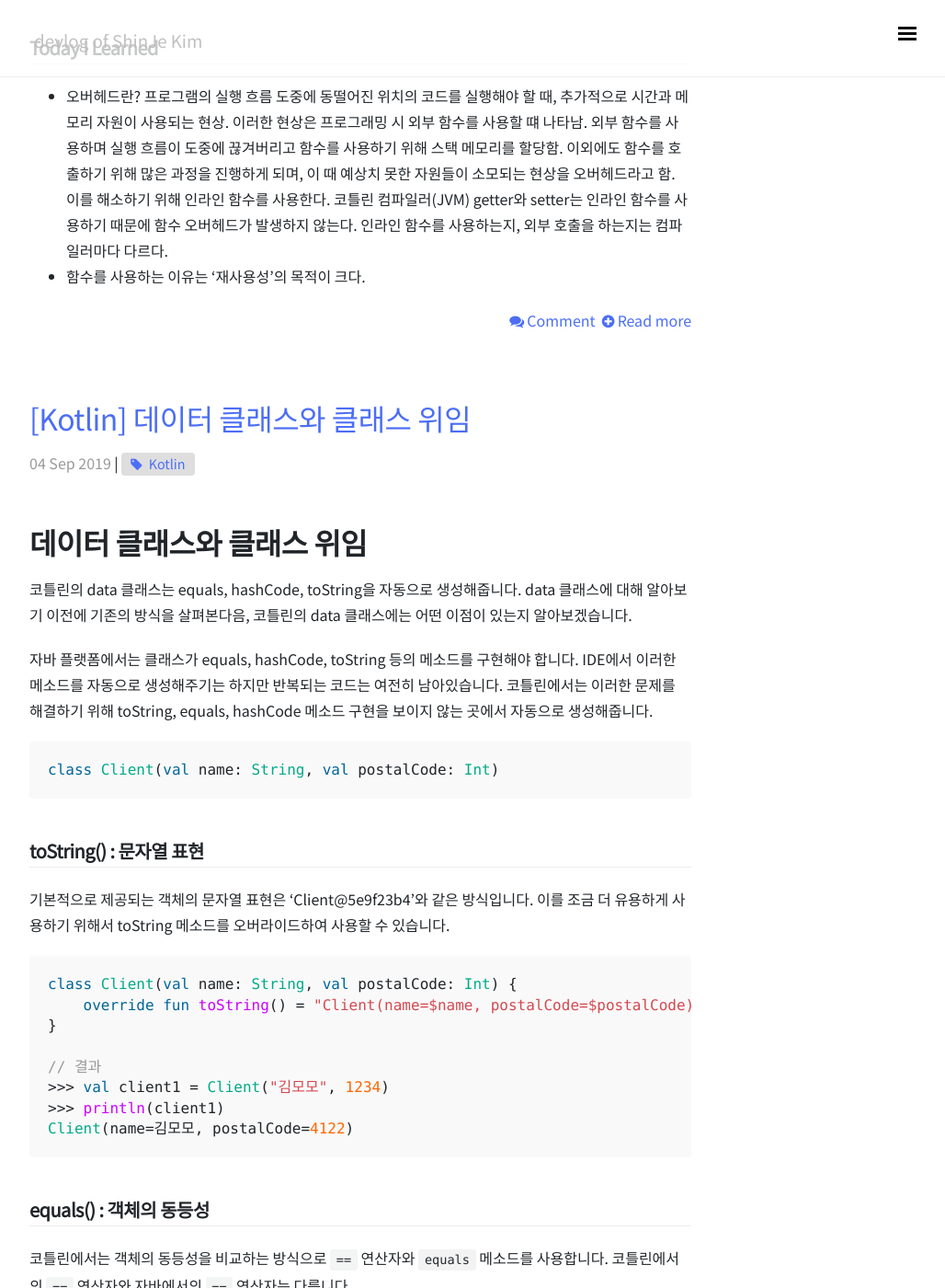
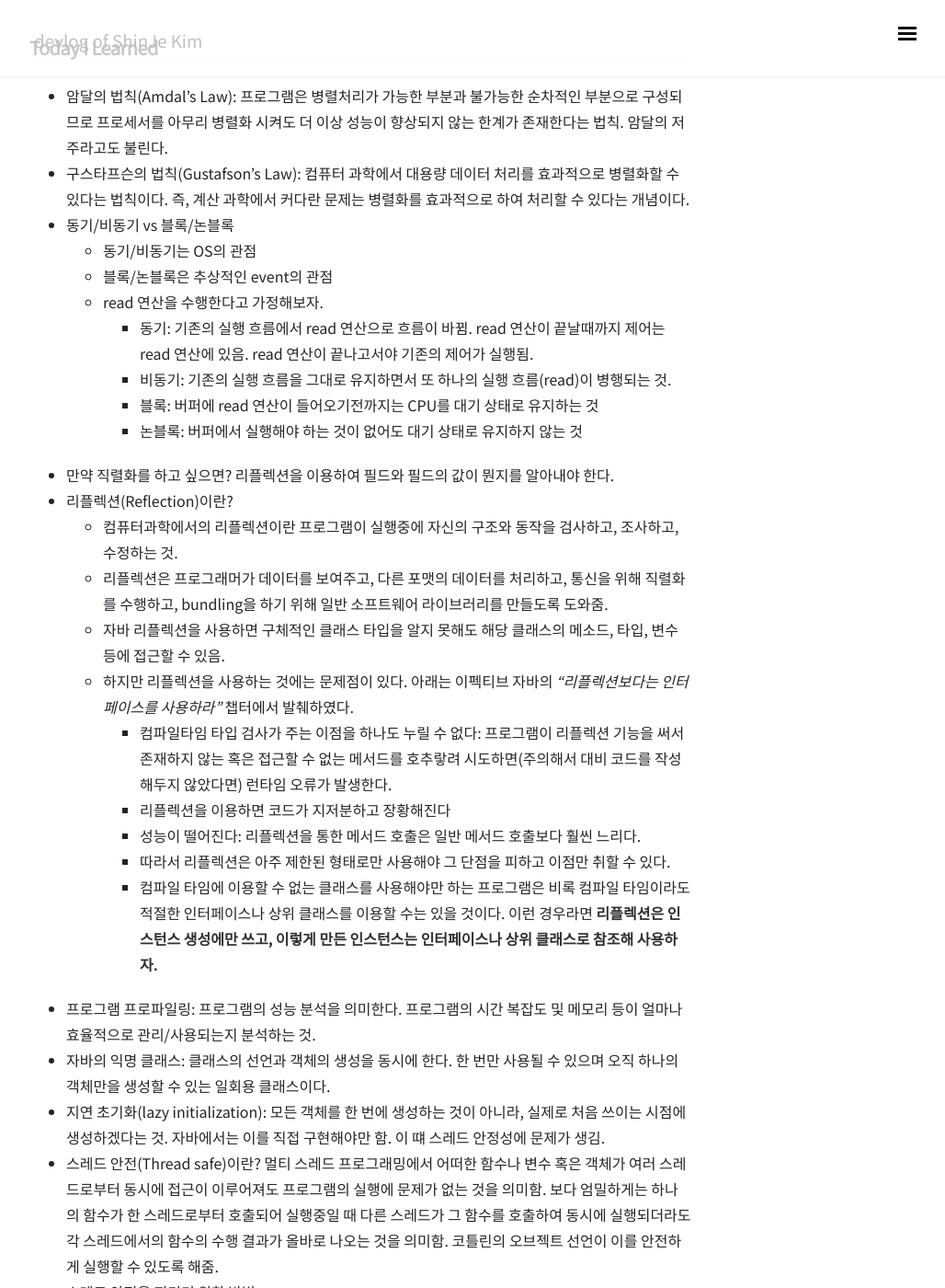
Before and after one commit to ShinJeKim/ShinJeKim.github.io, a Jekyll site: the page built from blog/index.html, in a window 1280 px wide and 1400 px high, scrolled down 243 px. Shown: the whole window at 92% size, without its empty margins (248-1276 px from the left). Built offline with Jekyll 4.4.1, drawn with Linux system fonts in a browser that asks for light colours; nearby versions of some CDN libraries; the list of posts is cut into pages by our own code; comment, search, counter and statistics services are not loaded; some of the changed text lies outside the part shown.

Commit message:
add post

```diff
--- /dev/null
+++ b/_posts/TIL/2019-09-05-[TIL]2019-09-05.md
@@ -0,0 +1,47 @@
+---
+layout: post
+title: "[TIL] 2019-09-05"
+date: 2019-09-05
+categories: TIL
+tags: TIL
+comments: true
+---
+
+## Today I Learned
+- 암달의 법칙(Amdal's Law): 프로그램은 병렬처리가 가능한 부분과 불가능한 순차적인 부분으로 구성되므로 프로세서를 아무리 병렬화 시켜도 더 이상 성능이 향상되지 않는 한계가 존재한다는 법칙. 암달의 저주라고도 불린다.
+- 구스타프슨의 법칙(Gustafson's Law): 컴퓨터 과학에서 대용량 데이터 처리를 효과적으로 병렬화할 수 있다는 법칙이다. 즉, 계산 과학에서 커다란 문제는 병렬화를 효과적으로 하여 처리할 수 있다는 개념이다.
+- 동기/비동기 vs 블록/논블록
+  - 동기/비동기는 OS의 관점
+  - 블록/논블록은 추상적인 event의 관점
+  - read 연산을 수행한다고 가정해보자.
+    - 동기: 기존의 실행 흐름에서 read 연산으로 흐름이 바뀜. read 연산이 끝날때까지 제어는 read 연산에 있음. read 연산이 끝나고서야 기존의 제어가 실행됨.
+    - 비동기: 기존의 실행 흐름을 그대로 유지하면서 또 하나의 실행 흐름(read)이 병행되는 것.
+    - 블록: 버퍼에 read 연산이 들어오기전까지는 CPU를 대기 상태로 유지하는 것
+    - 논블록: 버퍼에서 실행해야 하는 것이 없어도 대기 상태로 유지하지 않는 것
+- 만약 직렬화를 하고 싶으면? 리플렉션을 이용하여
+필드와 필드의 값이 뭔지를 알아내야 한다.
+- 리플렉션(Reflection)이란?
+  - 컴퓨터과학에서의 리플렉션이란 프로그램이 실행중에 자신의 구조와 동작을 검사하고, 조사하고, 수정하는 것.
+  - 리플렉션은 프로그래머가 데이터를 보여주고, 다른 포맷의 데이터를 처리하고, 통신을 위해 직렬화를 수행하고, bundling을 하기 위해 일반 소프트웨어 라이브러리를 만들도록 도와줌.
+  - 자바 리플렉션을 사용하면 구체적인 클래스 타입을 알지 못해도 해당 클래스의 메소드, 타입, 변수 등에 접근할 수 있음.
+  - 하지만 리플렉션을 사용하는 것에는 문제점이 있다. 아래는 이펙티브 자바의 *"리플렉션보다는 인터페이스를 사용하라"* 챕터에서 발췌하였다.
+    - 컴파일타임 타입 검사가 주는 이점을 하나도 누릴 수 없다: 프로그램이 리플렉션 기능을 써서 존재하지 않는 혹은 접근할 수 없는 메서드를 호추랗려 시도하면(주의해서 대비 코드를 작성해두지 않았다면) 런타임 오류가 발생한다.
+    - 리플렉션을 이용하면 코드가 지저분하고 장황해진다
+    - 성능이 떨어진다: 리플렉션을 통한 메서드 호출은 일반 메서드 호출보다 훨씬 느리다.
+    - 따라서 리플렉션은 아주 제한된 형태로만 사용해야 그 단점을 피하고 이점만 취할 수 있다.
+    - 컴파일 타임에 이용할 수 없는 클래스를 사용해야만 하는 프로그램은 비록 컴파일 타임이라도 적절한 인터페이스나 상위 클래스를 이용할 수는 있을 것이다. 이런 경우라면 **리플렉션은 인스턴스 생성에만 쓰고, 이렇게 만든 인스턴스는 인터페이스나 상위 클래스로 참조해 사용하자.**
+- 프로그램 프로파일링: 프로그램의 성능 분석을 의미한다. 프로그램의 시간 복잡도 및 메모리 등이 얼마나 효율적으로 관리/사용되는지 분석하는 것.
+- 자바의 익명 클래스: 클래스의 선언과 객체의 생성을 동시에 한다. 한 번만 사용될 수 있으며 오직 하나의 객체만을 생성할 수 있는 일회용 클래스이다.
+- 지연 초기화(lazy initialization): 모든 객체를 한 번에 생성하는 것이 아니라, 실제로 처음 쓰이는 시점에 생성하겠다는 것. 자바에서는 이를 직접 구현해야만 함. 이 떄 스레드 안정성에 문제가 생김.
+- 스레드 안전(Thread safe)이란? 멀티 스레드 프로그래밍에서 어떠한 함수나 변수 혹은 객체가 여러 스레드로부터 동시에 접근이 이루어져도 프로그램의 실행에 문제가 없는 것을 의미함. 보다 엄밀하게는 하나의 함수가 한 스레드로부터 호출되어 실행중일 때 다른 스레드가 그 함수를 호출하여 동시에 실행되더라도 각 스레드에서의 함수의 수행 결과가 올바로 나오는 것을 의미함. 코틀린의 오브젝트 선언이 이를 안전하게 실행할 수 있도록 해줌.
+- 스레드 안전을 지키기 위한 방법
+  - Re-entrancy: 어떤 함수가 한 스레드에 의해 호출되어 실행중일 때, 다른스레드가 그 함수를 호출하더라도 그 결과가 각각에게 올바로 주어져야 함.
+  - Thread-local storage: 공유 자원의 사용을 최대한 줄여 각각의 스레드에서만 접근 가능한 저장소들을 사용함으로써 동시 접근을 막음. 이 방식은 동기화 방법과 관련되어 있으며 공유상태를 피할 수 없을 때 사용함.
+  - Mutual exclusion: 공유 자원을 꼭 사용해야 할 경우 해당 자원의 접근을 세마포어 등의 락으로 통제함.
+  - Atomic operations: 공유 자원에 접근할 떄 원자 연산을 이용하거나 '원자적'으로 정의된 접근 방법을 사용함으로써 상호 배제를 구현할 수 있음.
+
+### 참고 자료
+- [Java Annotation과 Reflection이란?](https://qssdev.tistory.com/27)
+- [Thread Safe란?](https://gompangs.tistory.com/entry/OS-Thread-Safe란)
+- [암달의 법칙과 구스타프슨의 법칙 비교](http://victorna.blogspot.com/2013/07/blog-post_28.html)
+- [프로파일링(컴퓨터 프로그래밍)](https://zetawiki.com/wiki/%ED%94%84%EB%A1%9C%ED%8C%8C%EC%9D%BC%EB%A7%81_(%EC%BB%B4%ED%93%A8%ED%84%B0_%ED%94%84%EB%A1%9C%EA%B7%B8%EB%9E%98%EB%B0%8D))
```
Also changed, not shown: _posts/Kotlin/2019-09-04-[Kotlin] Object 키워드, 식(Expressions), 선언(Declarations) .md (+1 -1 lines), _posts/Kotlin/2019-09-05-[Kotlin] 고차원 함수와 람다 .md (added, +166 -0 lines).
